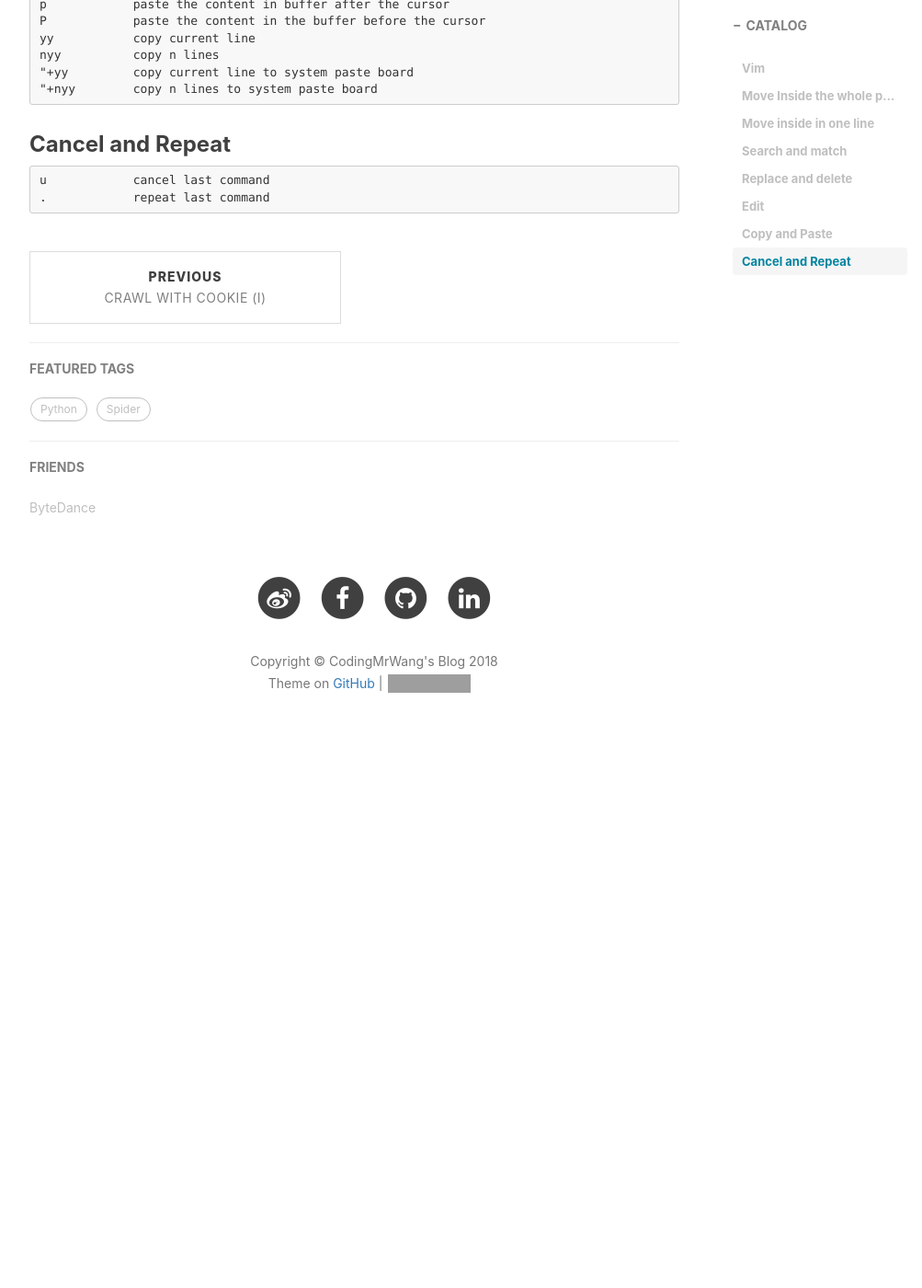
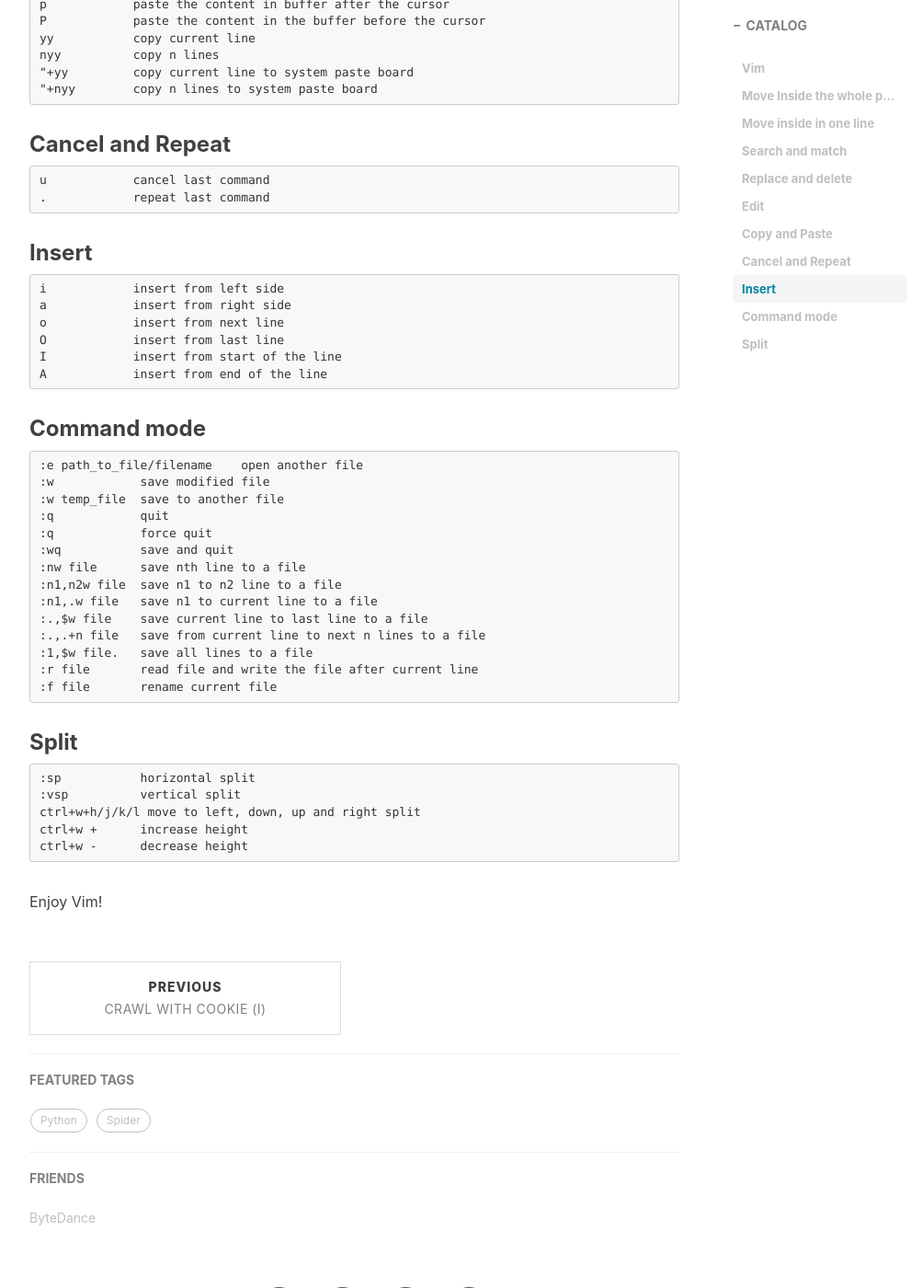
Before and after one commit to CodingMrWang/codingmrwang.github.io, a Jekyll site: the page built from _posts/2018-07-15-Vim.md, in a window 1280 px wide and 1400 px high, scrolled down 2567 px. Shown: the whole window at 92% size, without its empty margins (233-1236 px from the left). Built offline with Jekyll 4.4.1, drawn with Linux system fonts in a browser that asks for light colours; nearby versions of some CDN libraries; comment, search, counter and statistics services are not loaded; before the commit the page ends 3414 px from its top, so only the background shows below that; grey boxes are pictures that could not be loaded.

Commit message:
update vim post

````diff
--- a/_posts/2018-07-15-Vim.md
+++ b/_posts/2018-07-15-Vim.md
@@ -120,3 +120,42 @@ nyy          copy n lines
 u            cancel last command
 .            repeat last command
 ```
+
+### Insert
+```
+i            insert from left side
+a            insert from right side
+o            insert from next line
+O            insert from last line
+I            insert from start of the line
+A            insert from end of the line
+```
+### Command mode
+
+```
+:e path_to_file/filename    open another file
+:w            save modified file
+:w temp_file  save to another file
+:q            quit
+:q            force quit
+:wq           save and quit
+:nw file      save nth line to a file
+:n1,n2w file  save n1 to n2 line to a file
+:n1,.w file   save n1 to current line to a file
+:.,$w file    save current line to last line to a file
+:.,.+n file   save from current line to next n lines to a file
+:1,$w file.   save all lines to a file
+:r file       read file and write the file after current line
+:f file       rename current file
+```
+
+### Split
+```
+:sp           horizontal split
+:vsp          vertical split
+ctrl+w+h/j/k/l move to left, down, up and right split
+ctrl+w +      increase height
+ctrl+w -      decrease height
+```
+
+Enjoy Vim!
````
